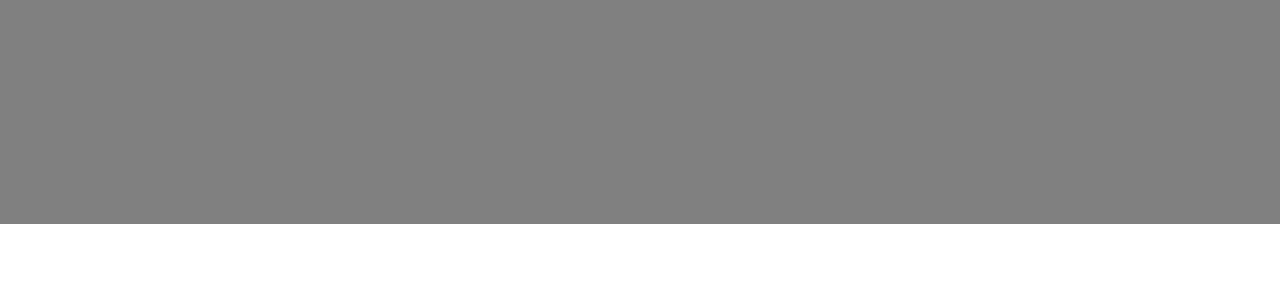
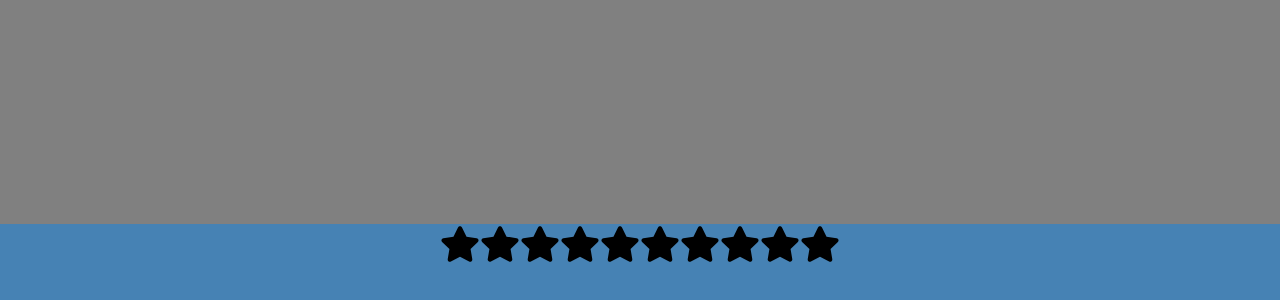
Before and after one commit to dilmurodb/react-25, a React (Create React App) app: page / in a window 1280 px wide. Shown: the part 1398-1698 px from the top of the page. Before the commit the page ends 1622 px from the top, so only its background shows below. Built offline with nearby package versions, Linux system fonts and the light colour scheme; the HTML template or start-up script is replaced by a standard one.

Commit message:
feat: create StarRating component

```diff
--- a/package.json
+++ b/package.json
@@ -7,6 +7,7 @@
     "cra-template": "1.2.0",
     "react": "^19.0.0",
     "react-dom": "^19.0.0",
+    "react-icons": "^5.4.0",
     "react-scripts": "5.0.1"
   },
   "scripts": {
--- a/src/App.js
+++ b/src/App.js
@@ -1,14 +1,17 @@
 import './App.css';
 import Accordion from './components/accordion/Accordion';
 import RandomColor from './components/random-color/RandomColor';
+import StarRating from './components/star-rating/StarRating';
 
 function App() {
   return (
     <div className="App">
-      {/* Accordion App */}
+      {/* Accordion Component */}
       <Accordion />
-      {/* Random Color Generator App */}
+      {/* Random Color Generator Component */}
       <RandomColor />
+      {/* Start Rating Component */}
+      <StarRating numOfStars={10} />
     </div>
   );
 }
--- /dev/null
+++ b/src/components/star-rating/StarRating.css
@@ -0,0 +1,4 @@
+.star-rating {
+    background-color: steelblue;
+    height: 100vh;
+}
--- /dev/null
+++ b/src/components/star-rating/StarRating.jsx
@@ -0,0 +1,36 @@
+import './StarRating.css'
+import { FaStar } from 'react-icons/fa'
+import { useState } from 'react'
+
+
+export default function StarRating({numOfStars = 5}) {
+
+    const [rating, setRating] = useState(0)
+    const [hover, setHover] = useState(0)
+
+    const handleMouseClick = (index) => {
+        console.log(index)
+    }
+
+    const handleMouseEnter = (index) => {
+        console.log(index)
+    }
+
+    const handleMouseLeave = (index) => {
+        console.log(index)
+    }
+
+    return <div className="star-rating">
+                {
+                    [...Array(numOfStars)].map((_, index) => {
+                        index += 1
+                        return <FaStar
+                                    key={index}
+                                    onClick={() => handleMouseClick(index)}
+                                    onMouseMove={() => handleMouseEnter(index)}
+                                    onMouseLeave={() => handleMouseLeave(index)}
+                                    size={40} />
+                    })
+                }
+           </div>
+}
```
Also changed, not shown: 1 other file (tests, documents, lock files or other folders).
